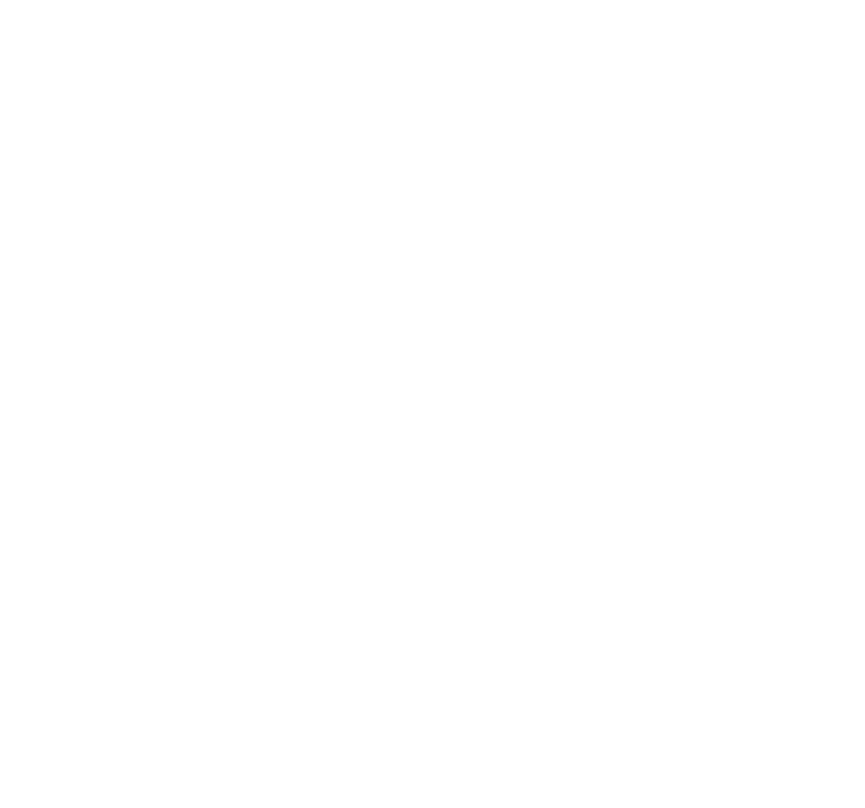
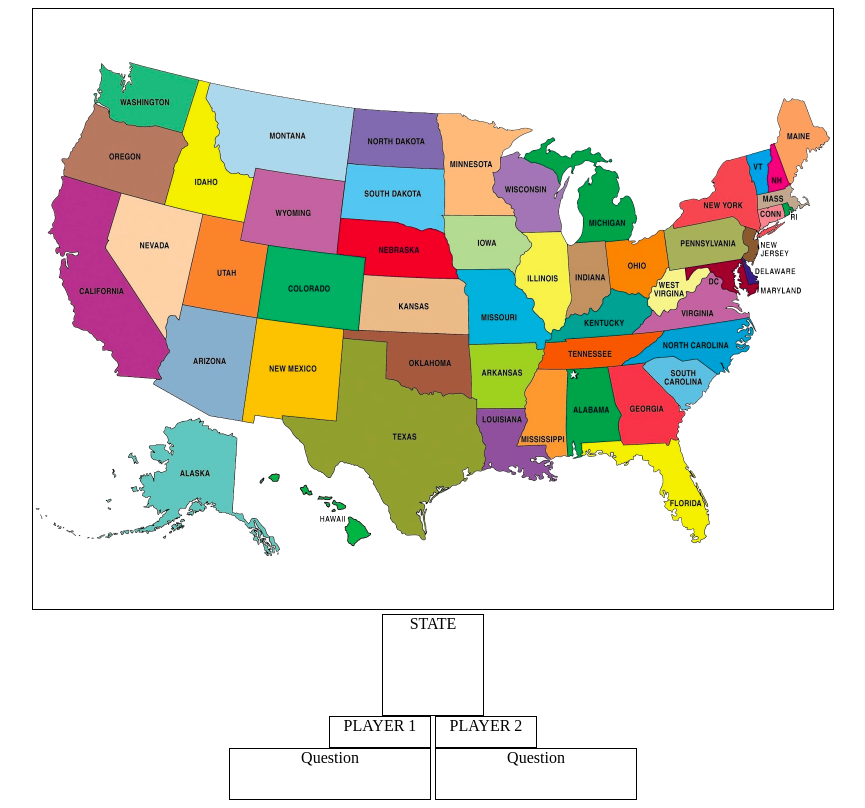
Before and after one commit to philpatt/Connect-4, a plain HTML site: page index.html in a window 1280 px wide. Shown: the whole page, without its empty margins (207-1072 px from the left). Drawn offline with Linux system fonts and the light colour scheme; files that its build step writes are made by us from their sources.

Commit message:
Pushing work

```diff
--- a/css/style.css
+++ b/css/style.css
@@ -0,0 +1,38 @@
+body{
+	text-align: center;
+}
+.container{
+/*	height: 100px;
+	width: 200px;
+	border: 1px;*/
+}
+.map{
+	border:1px solid black;
+	height: 600px;
+	width: 800px;
+	background-image: url('../img/PhilsMapISCOOLAF.png');
+	background-repeat: no-repeat;
+	background-size: 100%;
+	background-position: 50% 50%;
+	display: inline-block;
+}
+#player1,
+#player2{
+	height: 30px;
+	width: 100px;
+	border:1px solid black;
+	display: inline-block;
+}
+.state{
+	height: 100px;
+	width: 100px;
+	border: 1px solid black;
+	display: inline-block;
+}
+#player1Question,
+#player2Question{
+	height: 50px;
+	width: 200px;
+	border:1px solid black;
+	display: inline-block;
+}
--- a/index.html
+++ b/index.html
@@ -1,10 +1,23 @@
 <!DOCTYPE html>
 <html>
 <head>
-	<link rel="stylesheet" type="text/css" href="..css/style.css">
-	<title></title>
+	<link rel="stylesheet" type="text/css" href="css/style.css">
+	<meta charset="utf-8">
+
+	<title>USA TRIVIA</title>
 </head>
 <body>
-
+	<div class="container">
+		<div class="map"></div>
+		<br>
+		<div class="state">STATE</div>
+		<br>
+		<div id="player1">PLAYER 1</div>
+		<div id="player2">PLAYER 2</div>
+		<br>
+		<div id="player1Question">Question</div>
+		<div id="player2Question">Question</div>
+	</div>
+<script type="text/javascript" src='js/script.js'></script>
 </body>
 </html>
--- a/js/script.js
+++ b/js/script.js
@@ -0,0 +1 @@
+var map = document.getElementsByClassName('map');
```
Also changed, not shown: img/PhilsMapISCOOLAF.png (added), img/usa.jpg (added), 1 other file.
